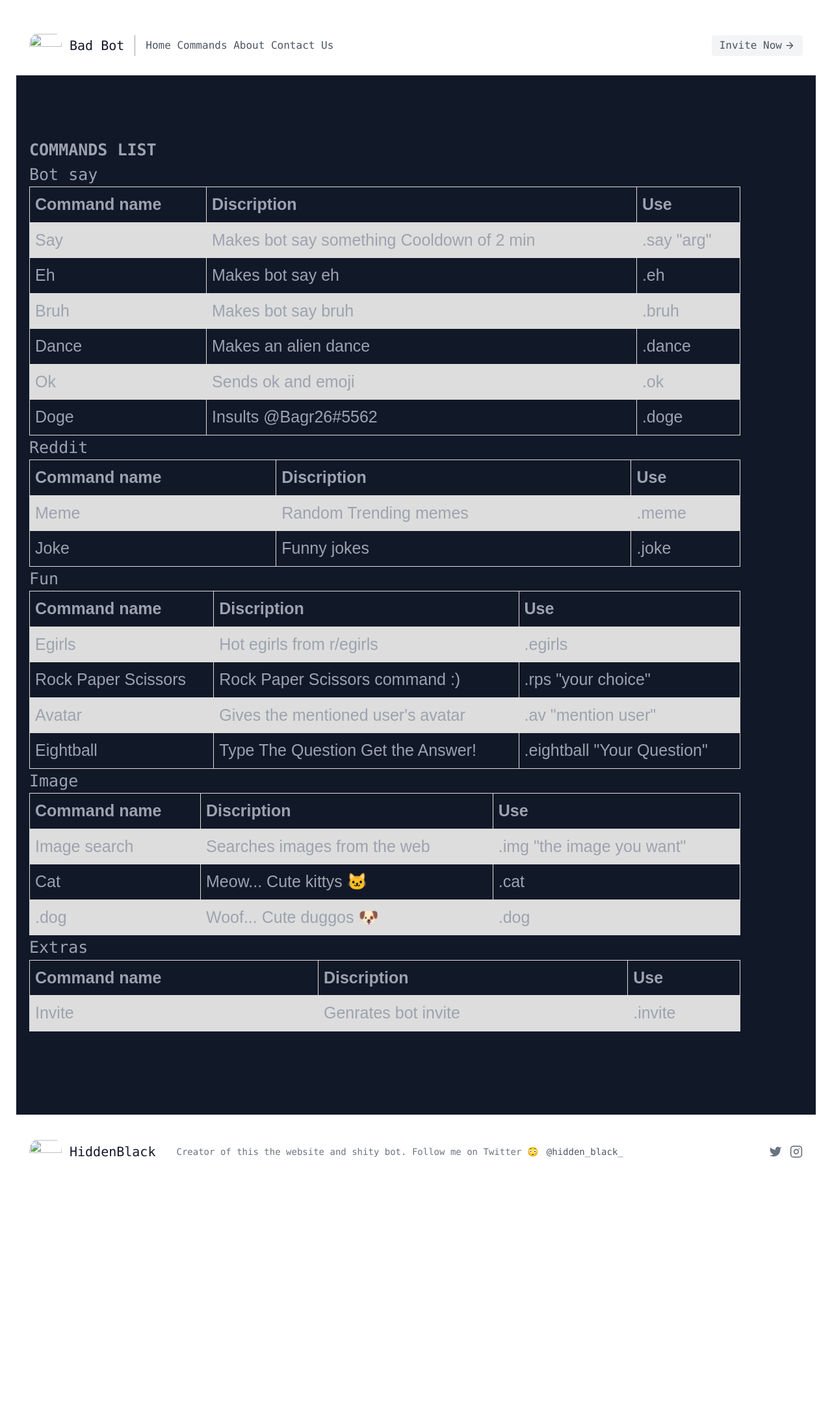
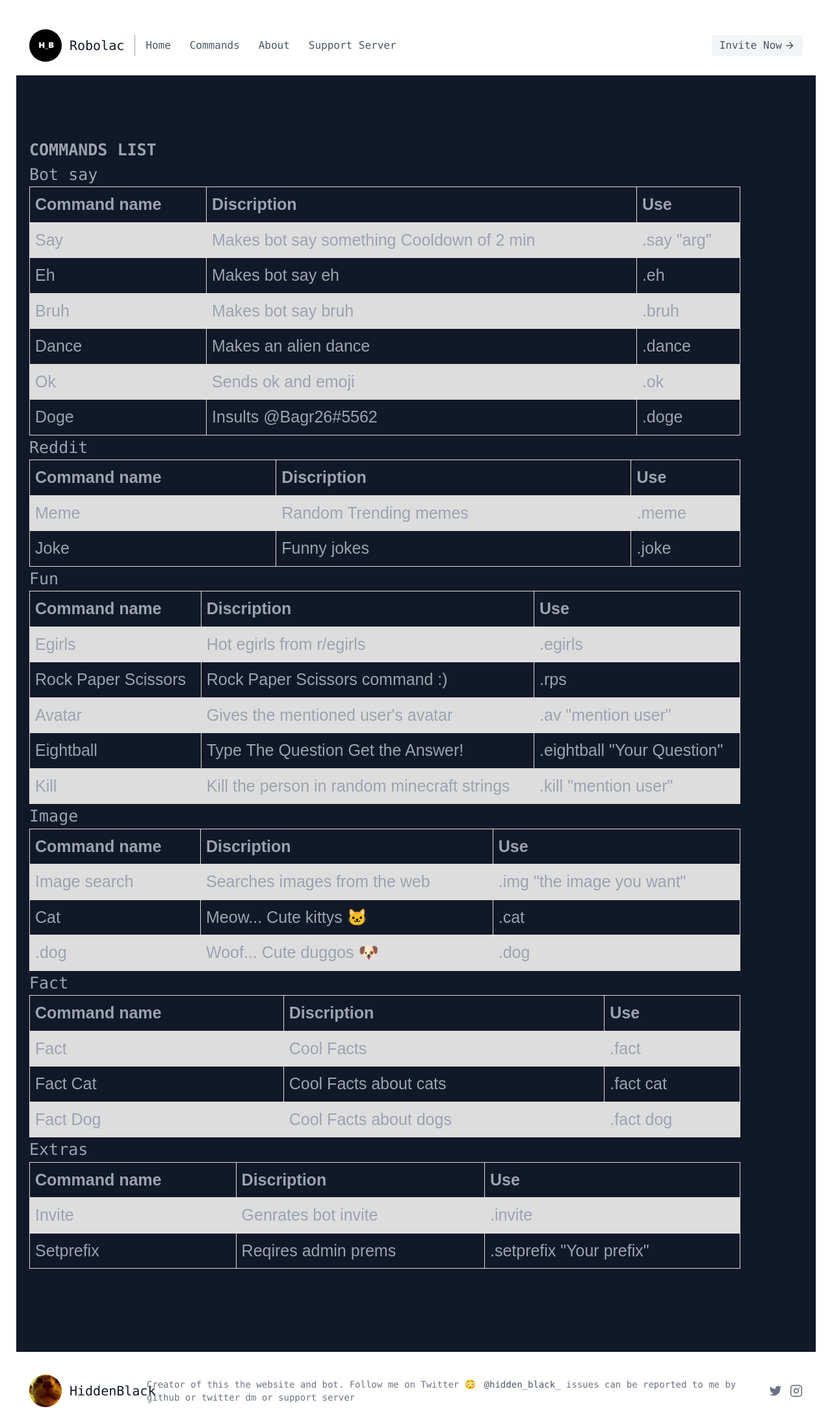
Before and after one commit to Hidden-black/Robolac-Web, a plain HTML site: page command.html in a window 1280 px wide. Shown: the whole page at 65% size. Before the commit the page ends 1854 px from the top, so only its background shows below. Drawn offline with nearby package versions, Linux system fonts and the light colour scheme.

Commit message:
hmm final finish

```diff
--- a/command.html
+++ b/command.html
@@ -45,20 +45,19 @@
           }
         </style>
         <img src="bb.jpg" width = "50" height = "50">
-            <span class="ml-3 text-xl">Bad Bot</span>
+        <span class="ml-3 text-xl">Robolac</span>
       </a>
       <nav class="md:mr-auto md:ml-4 md:py-1 md:pl-4 md:border-l md:border-gray-400	flex flex-wrap items-center text-base justify-center">
-            <a href="https://main-index.thehiddenblack1.repl.co" class="button">Home&nbsp;</a>
-            <a href="https://Commands.thehiddenblack1.repl.co" class="button">Commands&nbsp;</a>
-            <a href="https://about-page.thehiddenblack1.repl.co" class="button">About&nbsp;</a>
-            <a href="https://discord.gg/G7KYJHU6" class="button">Contact Us</a>
+        <a href="https://main-index.thehiddenblack1.repl.co" class="button">Home&nbsp; &nbsp;</a>
+        <a href="https://Commands.thehiddenblack1.repl.co" class="button">Commands&nbsp; &nbsp;</a>
+        <a href="https://about-page.thehiddenblack1.repl.co" class="button">About&nbsp; &nbsp;</a>
+        <a href="https://discord.gg/NQXmyV28tV" class="button">Support Server</a>
       </nav>
-            <button class="inline-flex items-center bg-gray-100 border-0 py-1 px-3 focus:outline-none hover:bg-gray-200 rounded text-base mt-4 md:mt-0"onclick="window.location.href='https://discord.com/api/oauth2/authorize?client_id=845248927652905011&permissions=0&scope=bot%20applications.commands';">Invite Now
+        <button class="inline-flex items-center bg-gray-100 border-0 py-1 px-3 focus:outline-none hover:bg-gray-200 rounded text-base mt-4 md:mt-0"onclick="window.location.href='https://discord.com/oauth2/authorize?client_id=845248927652905011&permissions=2147542016&scope=bot';">Invite Now
           <svg fill="none" stroke="currentColor" stroke-linecap="round" stroke-linejoin="round" stroke-width="2" class="w-4 h-4 ml-1" viewBox="0 0 24 24">
             <path d="M5 12h14M12 5l7 7-7 7"></path>
           </svg>
         </button>
-
     </div>
     </header>
 
@@ -142,7 +141,7 @@
                 <tr>
                 <td>Rock Paper Scissors</td>
                 <td>Rock Paper Scissors command :)</td>
-                <td>.rps "your choice"</td>
+                <td>.rps</td>
                 </tr>
                 <tr>
                 <td>Avatar</td>
@@ -153,6 +152,11 @@
                 <td>Eightball</td>
                 <td>Type The Question Get the Answer!</td>
                 <td>.eightball "Your Question"</td>
+                </tr>
+                <tr>
+                  <td>Kill</td>
+                  <td>Kill the person in random minecraft strings</td>
+                  <td>.kill "mention user"</td>
                   </tr>
             </table>
 
@@ -180,6 +184,28 @@
                 </tr>
             </table>
 
+            <h2>Fact</h2>
+            <table>
+                <tr>
+                <th>Command name</th>
+                <th>Discription</th>
+                <th>Use</th>
+                </tr>
+                <tr>
+                <td>Fact</td>
+                <td>Cool Facts</td>
+                <td>.fact</td>
+                </tr>
+                <tr>
+                  <td>Fact Cat</td>
+                  <td>Cool Facts about cats</td>
+                  <td>.fact cat</td>
+                  </tr>
+                  <td>Fact Dog</td>
+                  <td>Cool Facts about dogs</td>
+                  <td>.fact dog</td>
+                  </tr>
+            </table>
             <h2>Extras</h2>
             <table>
                 <tr>
@@ -191,6 +217,11 @@
                 <td>Invite</td>
                 <td>Genrates bot invite</td>
                 <td>.invite</td>
+                </tr>
+                <tr>
+                  <td>Setprefix</td>
+                  <td>Reqires admin prems</td>
+                  <td>.setprefix "Your prefix"</td>
                   </tr>
             </table>
             <p class="mb-8 leading-relaxed"></p>
@@ -211,8 +242,9 @@
             <img src="hb.gif" width = "50" height = "50">
             <span class="ml-3 text-xl">HiddenBlack</span>
           </a>
-          <p class="text-sm text-gray-500 sm:ml-4 sm:pl-4  sm:border-gray-200 sm:py-2 sm:mt-0 mt-4">Creator of this the website and shity bot. Follow me on Twitter 😳
+          <p class="text-sm text-gray-500 sm:ml-4 sm:pl-4  sm:border-gray-200 sm:py-2 sm:mt-0 mt-4">Creator of this the website and bot. Follow me on Twitter 😳
             <a href="https://twitter.com/Hidden_Black_" class="text-gray-600 ml-1" rel="noopener noreferrer" target="_blank">@hidden_black_</a>
+          issues can be reported to me by github or twitter dm or support server
           </p>
           <span class="inline-flex sm:ml-auto sm:mt-0 mt-4 justify-center sm:justify-start">
             <a class="ml-3 text-gray-500">
--- a/index.html
+++ b/index.html
@@ -4,6 +4,7 @@
     <meta charset="UTF-8">
     <meta name="viewport" content="width=device-width, initial-scale=1.0">
     <link href="https://unpkg.com/tailwindcss@^2/dist/tailwind.min.css" rel="stylesheet">
+    <link rel="stylesheet" type="text/css" href="styles.css">
     <title>Hi XD</title>
     <style>
     body {
@@ -31,30 +32,29 @@
           }
         </style>
         <img src="bb.jpg" width = "50" height = "50">
-        <span class="ml-3 text-xl">Bad Bot</span>
+        <span class="ml-3 text-xl">Robolac</span>
       </a>
       <nav class="md:mr-auto md:ml-4 md:py-1 md:pl-4 md:border-l md:border-gray-400	flex flex-wrap items-center text-base justify-center">
-        <a href="https://main-index.thehiddenblack1.repl.co" class="button">Home&nbsp;</a>
-        <a href="https://Commands.thehiddenblack1.repl.co" class="button">Commands&nbsp;</a>
-        <a href="https://about-page.thehiddenblack1.repl.co" class="button">About&nbsp;</a>
-        <a href="https://discord.gg/G7KYJHU6" class="button">Contact Us</a>
+        <a href="https://main-index.thehiddenblack1.repl.co" class="button">Home&nbsp; &nbsp;</a>
+        <a href="https://Commands.thehiddenblack1.repl.co" class="button">Commands&nbsp; &nbsp;</a>
+        <a href="https://about-page.thehiddenblack1.repl.co" class="button">About&nbsp; &nbsp;</a>
+        <a href="https://discord.gg/NQXmyV28tV" class="button">Support Server</a>
       </nav>
         <button class="inline-flex items-center bg-gray-100 border-0 py-1 px-3 focus:outline-none hover:bg-gray-200 rounded text-base mt-4 md:mt-0"onclick="window.location.href='https://discord.com/oauth2/authorize?client_id=845248927652905011&permissions=2147542016&scope=bot';">Invite Now
           <svg fill="none" stroke="currentColor" stroke-linecap="round" stroke-linejoin="round" stroke-width="2" class="w-4 h-4 ml-1" viewBox="0 0 24 24">
             <path d="M5 12h14M12 5l7 7-7 7"></path>
           </svg>
         </button>
-
     </div>
   </header>
-
       <hr>
-
       <section class="text-gray-400 bg-gray-900 body-font">
         <div class="container mx-auto flex px-5 py-24 md:flex-row flex-col items-center">
-          <div class="lg:flex-grow md:w-1/2 lg:pr-24 md:pr-16 flex flex-col md:items-start md:text-left mb-16 md:mb-0 items-center text-center">
-            <h1 class="title-font sm:text-4xl text-3xl mb-4 font-medium text-white">Bad Bot
-              <br class="hidden lg:inline-block">A stupid creation of Hidden_black_
+          <div class="lg:flex-grow md:w-1/2 lg:pr-24 md:pr-16 flex flex-col md:items-start md:text-left mb-16 md:mb-0 items-center text-center ">
+            <h1 class="title-font sm:text-4xl text-3xl mb-4 font-medium text-white">Robolac
+              <br class="hidden lg:inline-block">A creation of <a herf="https://twitter.com/Hidden_Black_">@hidden_black_</a>
+              <br>
+              <p class="hidden lg:inline-block">Souce code available on github report issues their or twitter dms</p>
             </h1>
             <p class="mb-8 leading-relaxed"></p>
           </div>
@@ -65,7 +65,7 @@
               }
             </style>
               <img src="bb.jpg" width = 200 height="200">
-            Bad Bot #1388
+            Robolac #1388
           </div>
         </div>
       </section>
@@ -82,7 +82,7 @@
               <p class="leading-relaxed">Servers</p>
             </div>
             <div class="p-4 sm:w-1/2 lg:w-1/4 w-1/2">
-              <h2 class="title-font font-medium text-3xl text-white">320</h2>
+              <h2 class="title-font font-medium text-3xl text-white">327</h2>
               <p class="leading-relaxed">Users</p>
             </div>
             <div class="p-4 sm:w-1/2 lg:w-1/4 w-1/2">
@@ -105,8 +105,9 @@
             <img src="hb.gif" width = "50" height = "50">
             <span class="ml-3 text-xl">HiddenBlack</span>
           </a>
-          <p class="text-sm text-gray-500 sm:ml-4 sm:pl-4  sm:border-gray-200 sm:py-2 sm:mt-0 mt-4">Creator of this the website and shity bot. Follow me on Twitter 😳
+          <p class="text-sm text-gray-500 sm:ml-4 sm:pl-4  sm:border-gray-200 sm:py-2 sm:mt-0 mt-4">Creator of this the website and bot. Follow me on Twitter 😳
             <a href="https://twitter.com/Hidden_Black_" class="text-gray-600 ml-1" rel="noopener noreferrer" target="_blank">@hidden_black_</a>
+          issues can be reported to me by github or twitter dm or support server
           </p>
           <span class="inline-flex sm:ml-auto sm:mt-0 mt-4 justify-center sm:justify-start">
             <a class="ml-3 text-gray-500">
```
Also changed, not shown: about.html (+11 -23 lines), bb.jpg (added), hb.gif (added). Lines whose indentation alone changed are shown as unchanged.
